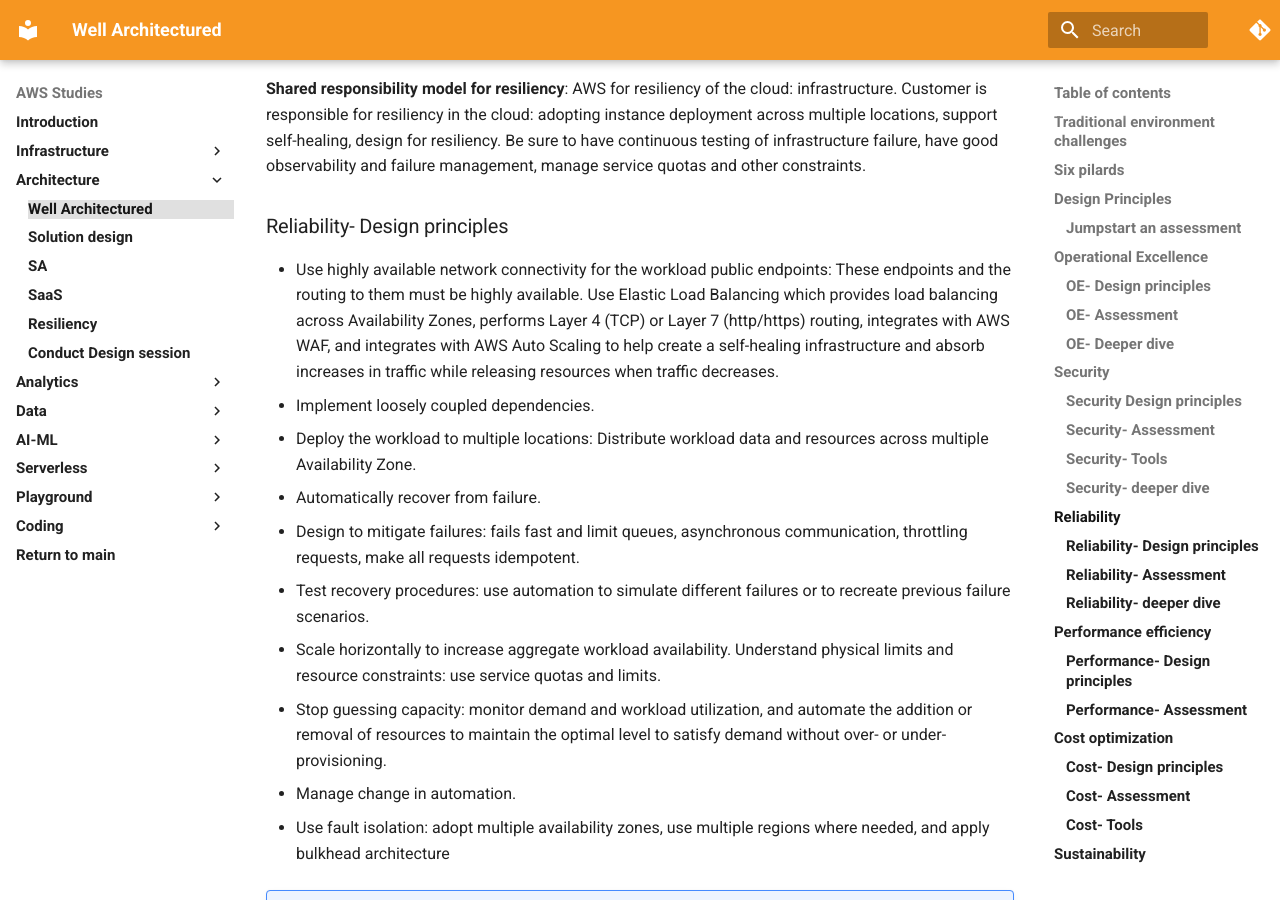
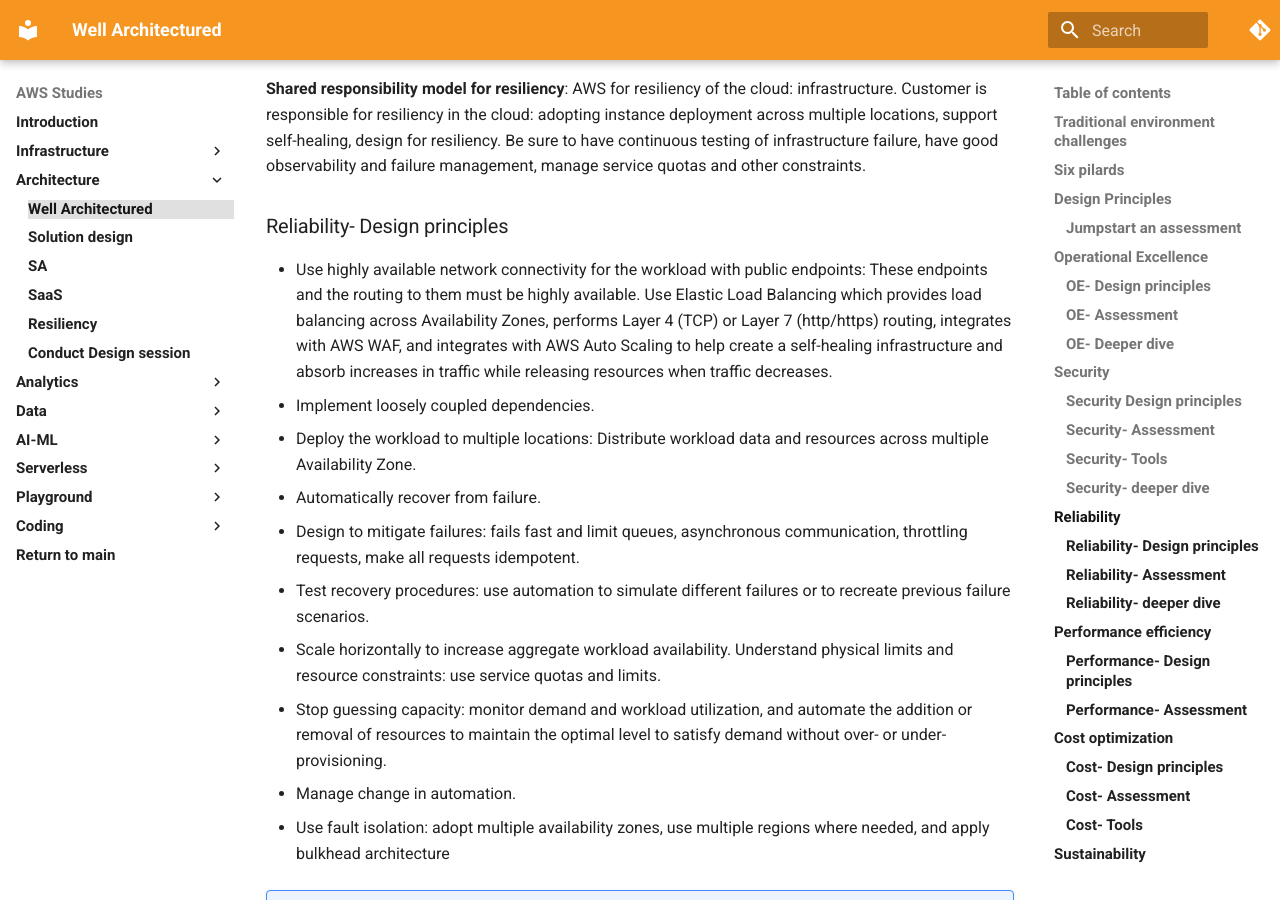
Before and after one commit to jbcodeforce/yarfba, an MkDocs documentation site: the page built from docs/sa/well-architectured.md, in a window 1280 px wide and 900 px high, scrolled down 6176 px. Built offline with MkDocs 1.6.1 and Material for MkDocs 9.7.7, drawn with Linux system fonts in a browser that asks for light colours; comment, search, counter and statistics services are not loaded; some of the changed text lies outside the part shown.

Commit message:
update to well architecctected

```diff
--- a/docs/sa/well-architectured.md
+++ b/docs/sa/well-architectured.md
@@ -163,7 +163,7 @@
 
 ### Reliability- Design principles
 
-* Use highly available network connectivity for the workload public endpoints: These endpoints and the routing to them must be highly available. Use Elastic Load Balancing which provides load balancing across Availability Zones, performs Layer 4 (TCP) or Layer 7 (http/https) routing, integrates with AWS WAF, and integrates with AWS Auto Scaling to help create a self-healing infrastructure and absorb increases in traffic while releasing resources when traffic decreases.
+* Use highly available network connectivity for the workload with public endpoints: These endpoints and the routing to them must be highly available. Use Elastic Load Balancing which provides load balancing across Availability Zones, performs Layer 4 (TCP) or Layer 7 (http/https) routing, integrates with AWS WAF, and integrates with AWS Auto Scaling to help create a self-healing infrastructure and absorb increases in traffic while releasing resources when traffic decreases.
 * Implement loosely coupled dependencies.
 * Deploy the workload to multiple locations: Distribute workload data and resources across multiple Availability Zone.
 * Automatically recover from failure.
```
Also changed, not shown: other parts of docs/sa/well-architectured.md (+1 -1 lines), docs/sa/resiliency.md (+2 -2 lines).
